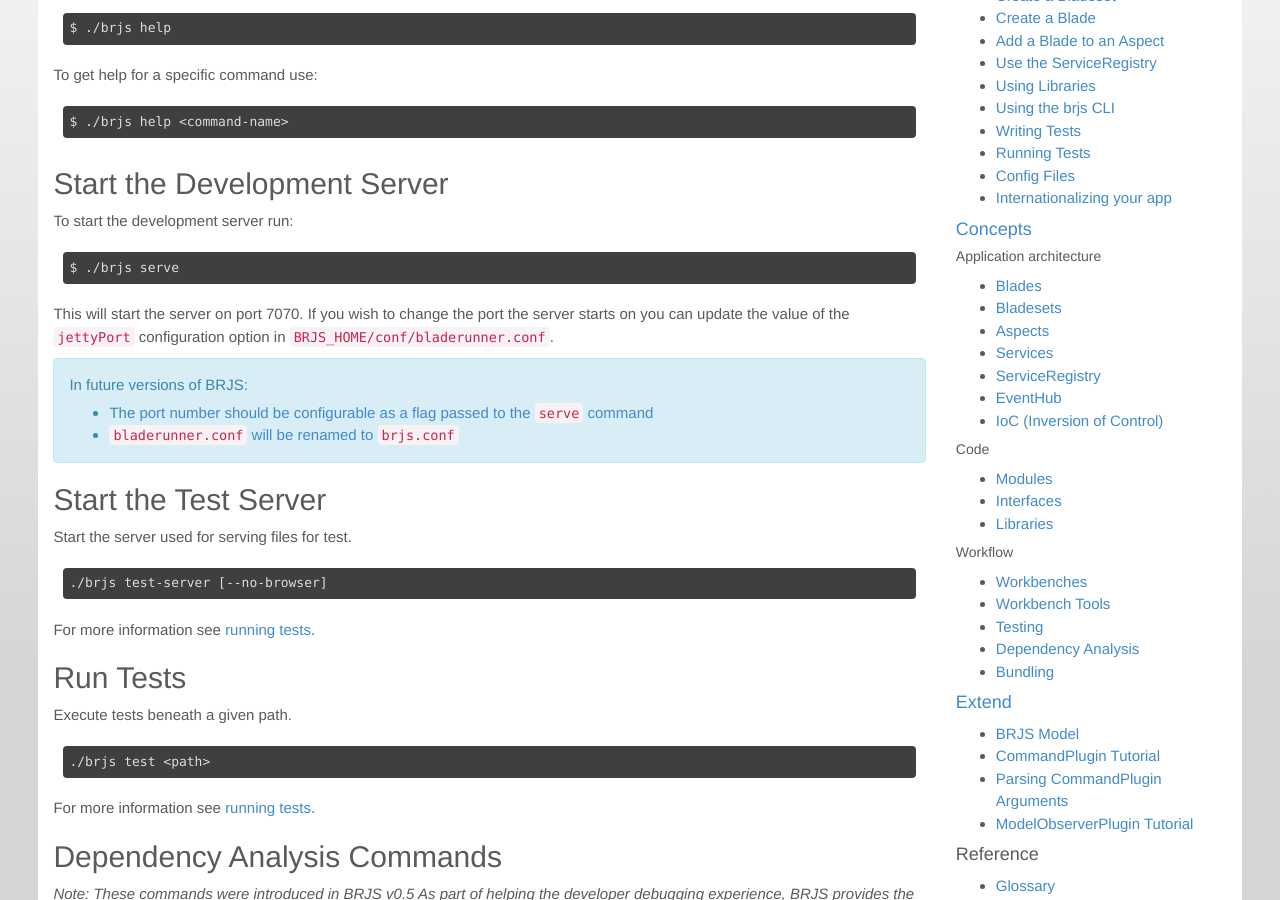
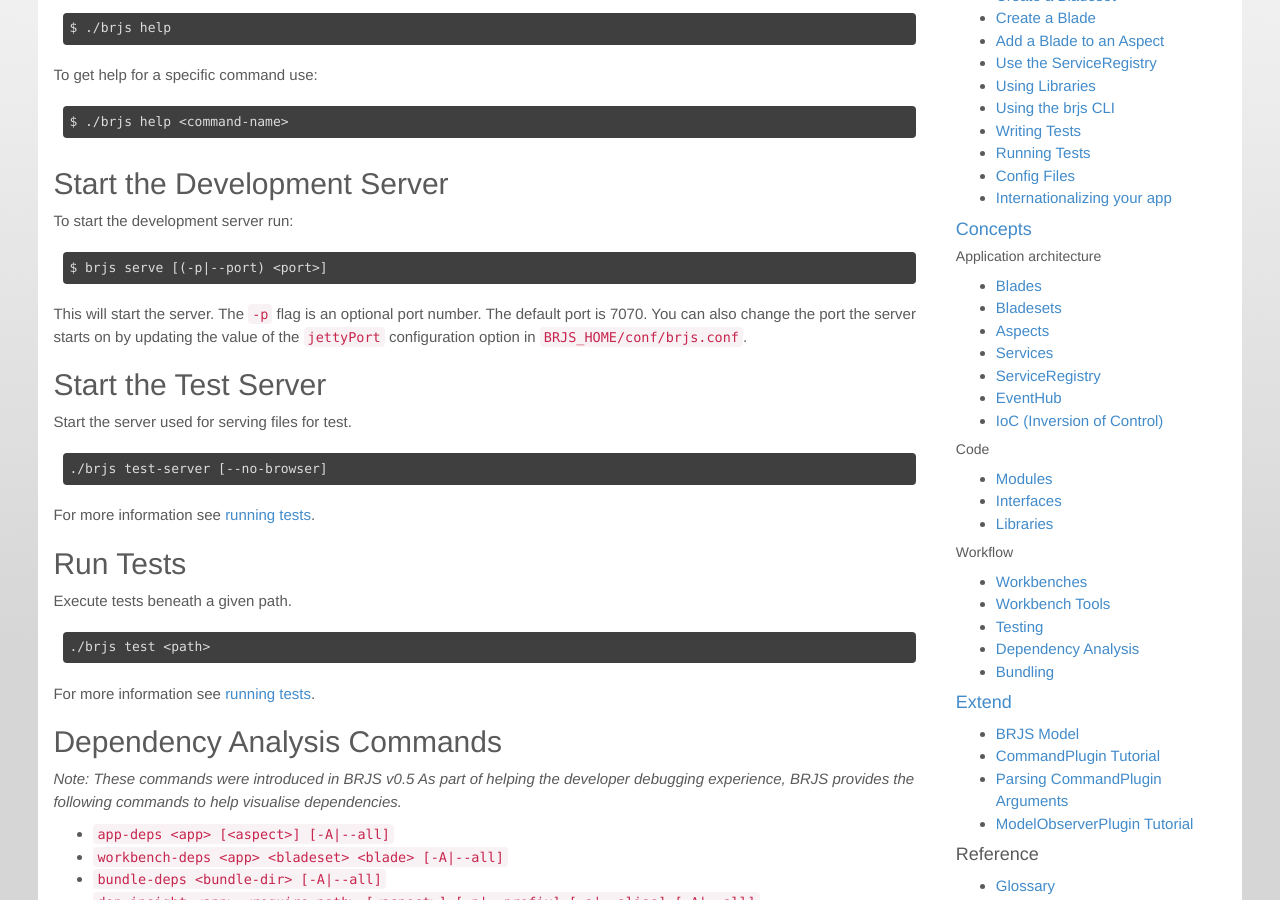
Before and after one commit to BladeRunnerJS/brjs-site, a Jekyll site: the page built from docs/use/commandline.md, in a window 1280 px wide and 900 px high, scrolled down 358 px. Built offline with Jekyll 4.4.1, drawn with Linux system fonts in a browser that asks for light colours; nearby versions of some CDN libraries; Markdown is read by kramdown in place of the engine named in the settings.

Commit message:
Updating details on `./brjs serve`

```diff
--- a/docs/use/commandline.md
+++ b/docs/use/commandline.md
@@ -20,17 +20,9 @@ To get help for a specific command use:
 
 To start the development server run:
 
-    $ ./brjs serve
+    $ brjs serve [(-p|--port) <port>]
 
-This will start the server on port 7070. If you wish to change the port the server starts on you can update the value of the `jettyPort` configuration option in `BRJS_HOME/conf/bladerunner.conf`.
-
-<div class="doc-feedback alert alert-info">
-  <p>In future versions of BRJS:</p>
-  <ul>
-    <li>The <a href="https://github.com/BladeRunnerJS/brjs/issues/281">port number should be configurable as a flag passed to the <code>serve</code> command</a></li>
-    <li><a href="https://github.com/BladeRunnerJS/brjs/issues/280"><code>bladerunner.conf</code> will be renamed to <code>brjs.conf</code></a></li>
-  </ul>
-</div>
+This will start the server. The `-p` flag is an optional port number. The default port is 7070. You can also change the port the server starts on by updating the value of the `jettyPort` configuration option in `BRJS_HOME/conf/brjs.conf`.
 
 ## Start the Test Server
 
```
